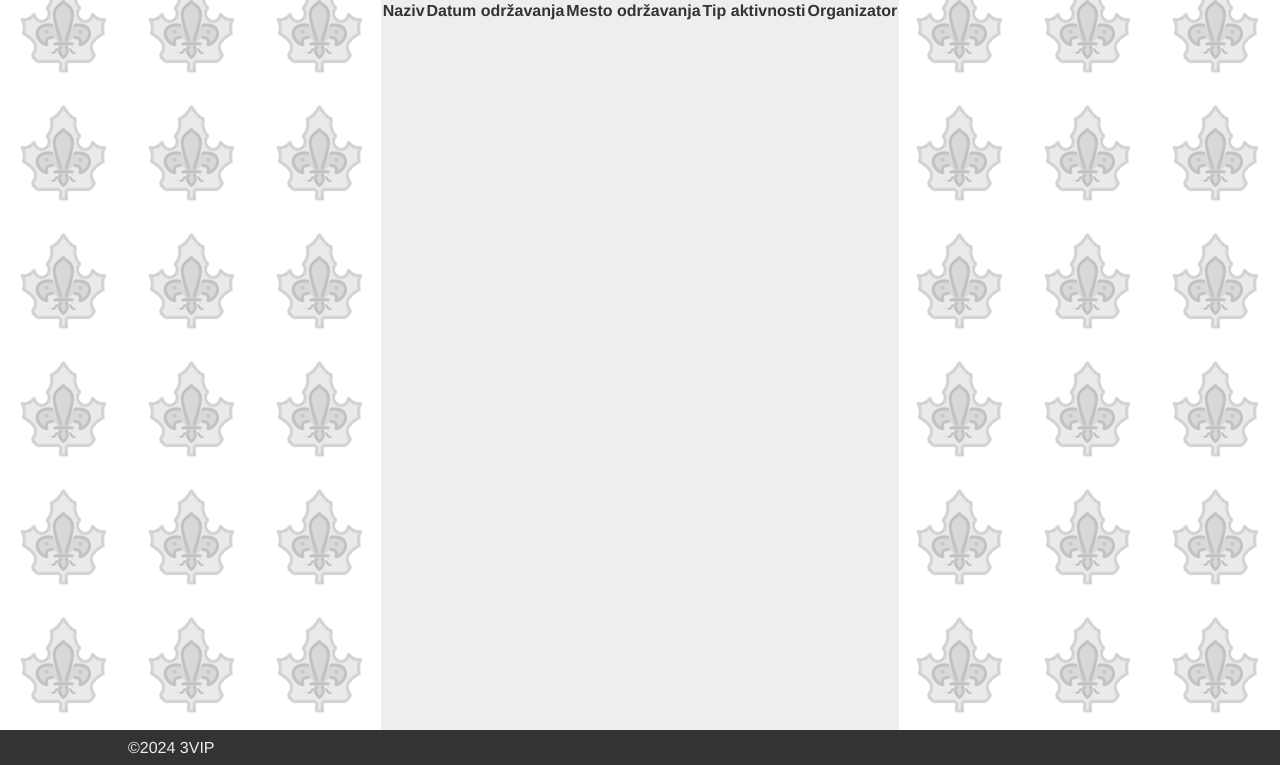
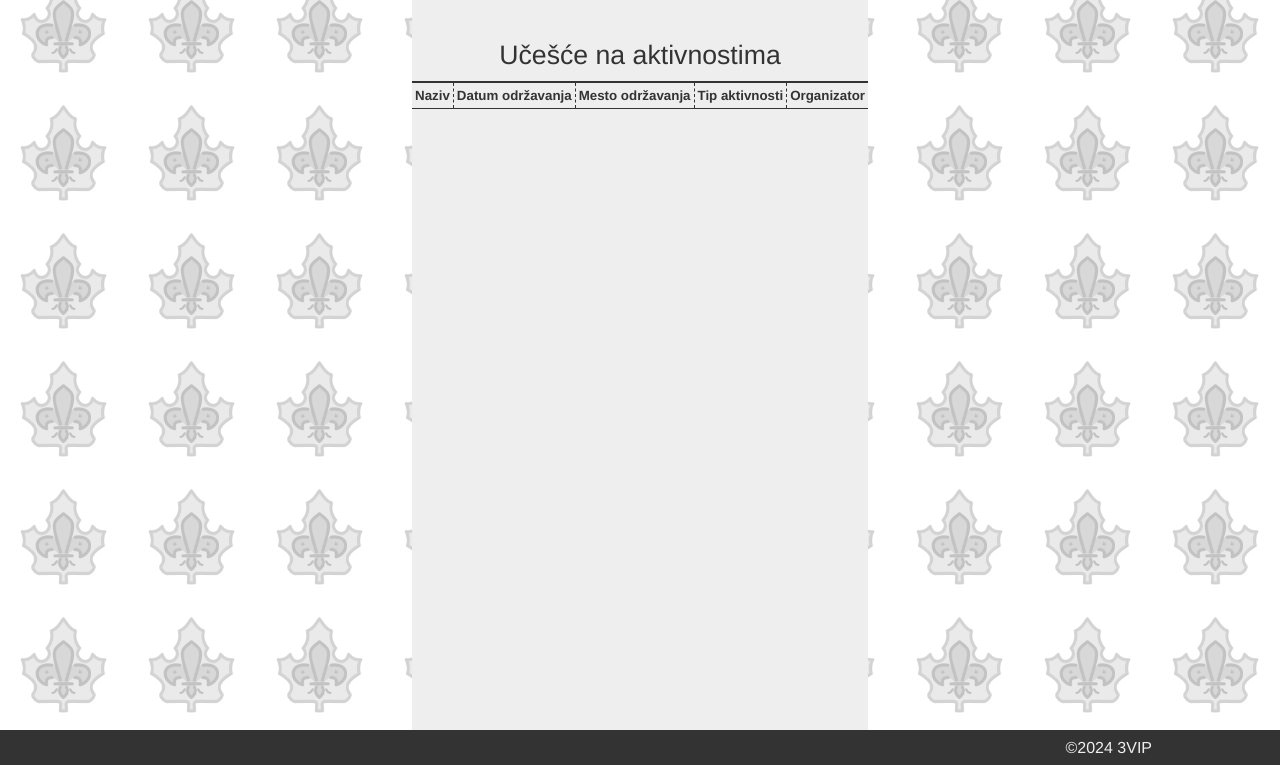
Before and after one commit to Kiconii13/eScoutID, a Flask app: page /aktivnosti in a window 1280 px wide. Shown: the part 35-800 px from the top of the page. Run offline with Flask 3, Linux system fonts and the light colour scheme; the visitor is signed in with stand-in values (Sample User, id 1); data comes from the database, SQL or seed files in the repository; data that the repository does not hold is empty.

Commit message:
visual improvements, added standard table formats, changed standard page structure

```diff
--- a/static/styles.css
+++ b/static/styles.css
@@ -30,6 +26,11 @@ body {
   min-height: 100vh;
 }
 
+main {
+  background-color: var(--backgorund-color);
+  flex: 1;
+}
+
 nav, footer {
   width: 100vw;
   color: var(--backgorund-color);
@@ -39,6 +40,10 @@ nav, footer {
   align-items: center;
   min-height: 35px;
   padding: 0 10vw;
+}
+
+footer {
+  justify-content: end;
 }
 
 nav ul {
@@ -72,10 +77,6 @@ nav ul li a:hover {
   border-radius: 4px;
 }
 
-main {
-  background-color: var(--backgorund-color);
-  height: 100%;
-}
 
 .login-container {
   width: min(500px, 100vw);
@@ -149,3 +186,48 @@ input {
     background-color: var(--secondary-color);
   }
 }
+
+.good {
+  color: green;
+}
+
+.bad {
+  color: red;
+}
+
+h1 {
+  text-align: center;
+  margin: 20px 0;
+}
+
+table {
+  border-collapse: collapse;
+  margin-top: 40px;
+  border-top: 2px solid;
+}
+
+table tbody tr {
+  transition: ease 80ms;
+}
+
+table tbody tr:hover {
+  background-color: var(--text-color);
+  color: var(--backgorund-color);
+}
+
+table td, th {
+  border-bottom: 1px solid;
+  border-color: var(--text-color);
+  text-align: center;
+  padding: 5px 3px;
+  font-size: clamp(10pt, 1vw, 12pt);
+}
+
+table td:nth-last-child(n+2), th:nth-last-child(n+2) {
+  border-right: 1px dashed;
+}
+
+table caption {
+  font-size: 20pt;
+  margin-bottom: 10px;
+}
--- a/templates/OdredDashboard.html
+++ b/templates/OdredDashboard.html
@@ -1,7 +1,7 @@
 {% extends 'base.html' %}
 {% block content %}
-<h2>Clanovi:</h2>
 <table>
+    <caption>Članovi:</caption>
     <thead>
         <tr>
             <th>Id</th>
--- a/templates/aktivnosti.html
+++ b/templates/aktivnosti.html
@@ -8,7 +8,9 @@ Aktivnosti
 
 
 {% if current_user.role != "admin" %}
-<table>
+<table class="activities-table">
+    <caption>Učešće na aktivnostima</caption>
+    <thead>
         <tr>
             <th>Naziv</th>
             <th>Datum održavanja</th>
@@ -16,7 +18,9 @@ Aktivnosti
             <th>Tip aktivnosti</th>
             <th>Organizator</th>
         </tr>
+    </thead>
     {% for activity in current_user.activities %}
+    <tbody>
         <tr>
             <td>{{ activity.name }}</td>
             <td>{{ activity.due_date }}</td>
@@ -24,12 +28,15 @@ Aktivnosti
             <td>{{ activity.type }}</td>
             <td>{{ activity.organizer_name }}</td>
         </tr>
+    </tbody>
     {% endfor %}
 </table>
 
 {% else %}
+<h1>Upravljanje aktivnostima</h1>
+
+<form action="{{ url_for('new_aktivnost') }}" method="POST">
     <h2>Dodaj aktivnost</h2>
-<form action="{{ url_for('new_aktivnost') }}" method="POST">
     <label>
         Naziv aktivnosti:
         <input type="text" name="name" placeholder="Pecanje" required>
@@ -69,18 +76,26 @@ Aktivnosti
     <input type="submit" value="Napravi aktivnost" class="btn" />
 </form>
 
+<hr>
+
+<form action="{{ url_for('log_aktivnost') }}" method="POST">
     <h2>Zabeleži učešće</h2>
-<form action="{{ url_for('log_aktivnost') }}" method="POST">
+    <label>
+        Ime i prezime člana:
         <select name="user">
             {% for user in user_list %}
             <option value="{{ user.id }}">{{ user.first_name }} {{ user.last_name }}</option>
             {% endfor %}
         </select>
+    </label>
+    <label>
+        Naziv aktivnosti i organizator:
         <select name="activity">
             {% for activity in activities %}
             <option value="{{ activity.id }}">{{ activity.name }} - {{ activity.organizer_name }}</option>
             {% endfor %}
         </select>
+    </label>
     <input type="submit" value="Zabeleži učešće" class="btn" />
 </form>
 {% endif %}
--- a/templates/base.html
+++ b/templates/base.html
@@ -4,6 +4,7 @@
     <meta charset="UTF-8">
     <meta http-equiv="X-UA-Compatible" content="IE=edge"/>
     <meta name="viewport" content="width=device-width, initial-scale=1.0"/>
+    <meta name="author" content="3VIP" />
     <link rel="stylesheet" href="{{ url_for('static', filename='styles.css') }}" />
     <title>eScoutID - {% block title %}{% endblock %}</title>
 </head>
```
Also changed, not shown: other parts of static/styles.css (+39 -7 lines), templates/dashboard.html (+23 -9 lines). Lines whose indentation alone changed are shown as unchanged.
